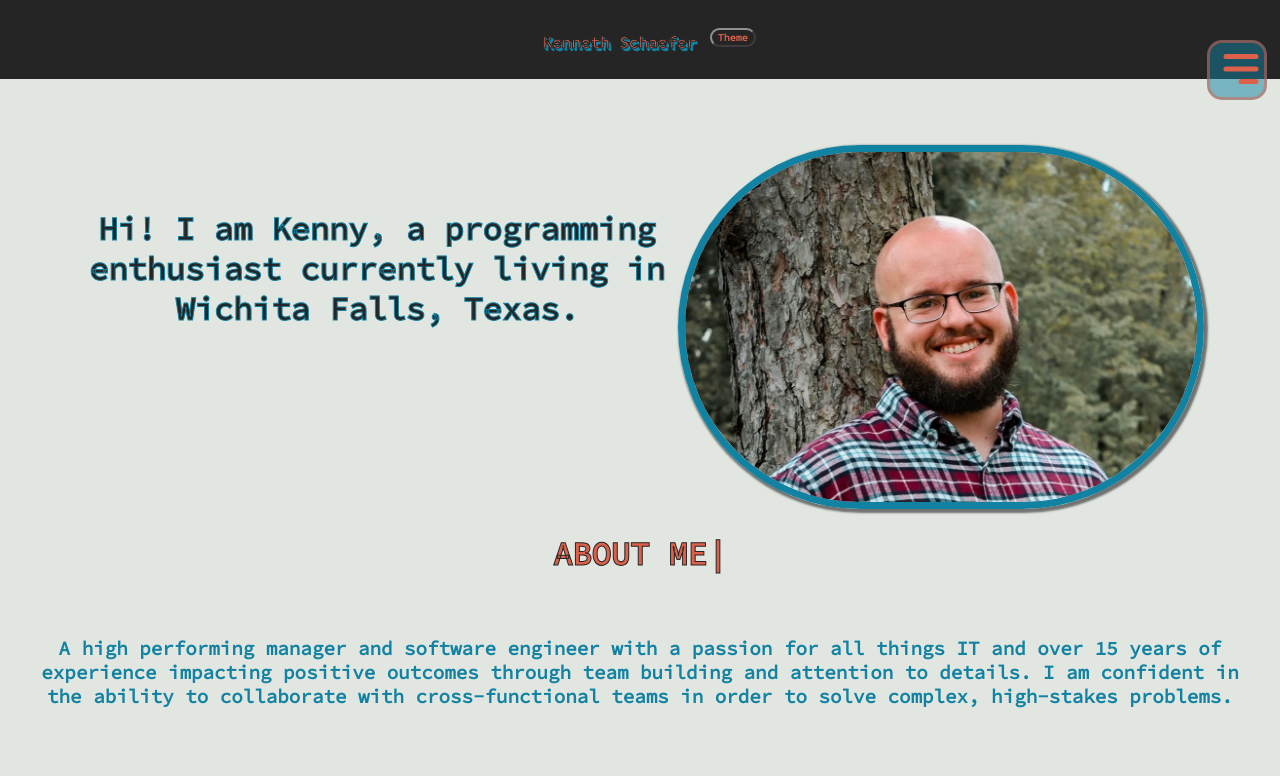
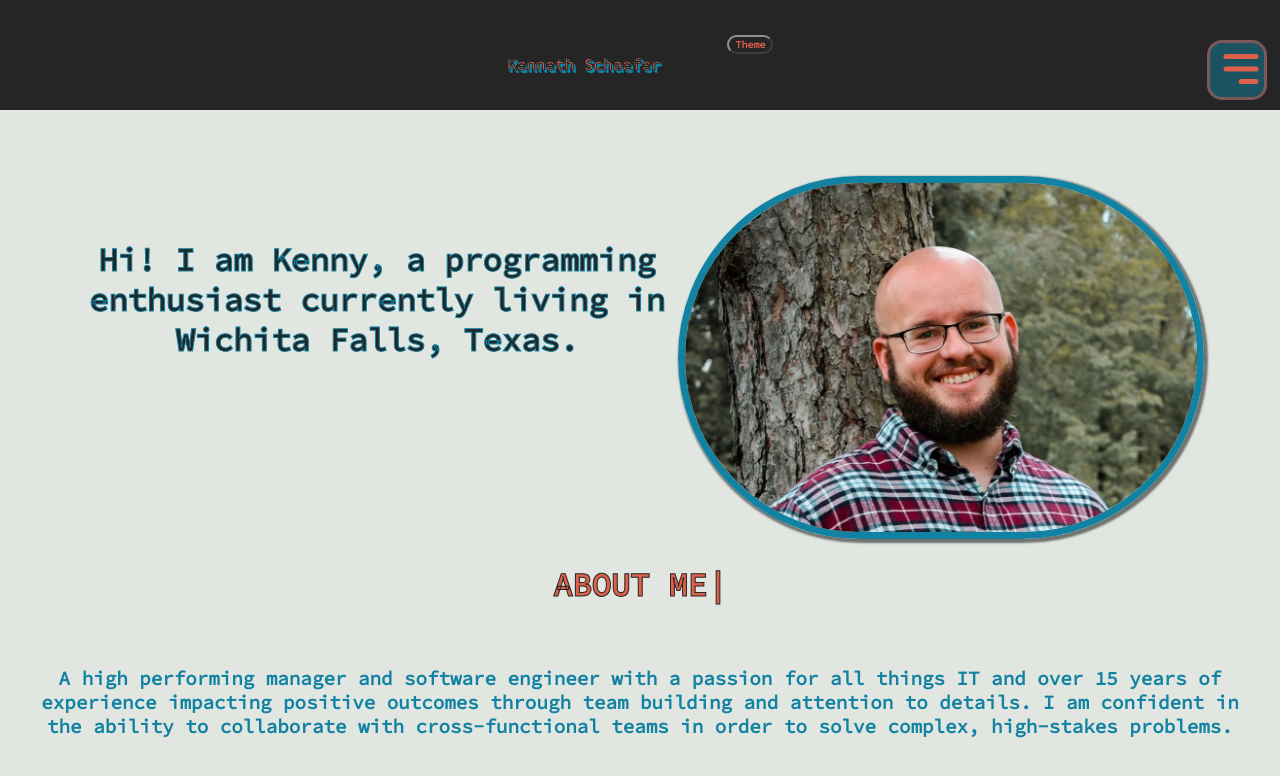
Before and after one commit to parzidog/old-portfolio, a React (Create React App) app: page / in a window 1280 px wide. Shown: the top 776 px of the page. Built offline with nearby package versions, Linux system fonts and the light colour scheme; no server answers.

Commit message:
Add collapsible Nav Menu

```diff
--- a/less/nav.less
+++ b/less/nav.less
@@ -11,10 +11,11 @@
     flex-wrap: wrap;
 
     div{
-        max-width: 150%;
+        width: 75%;
         display: flex;
         flex-wrap: nowrap;
         padding: 2%;
+        justify-content: center;
         h1 {
             display: flex;
             flex-wrap: nowrap;
@@ -25,6 +26,8 @@
             color: @secondaryFont;
             -webkit-text-stroke: 1px @backgroundDark;
             text-shadow:2.5px 2.5px 0px @mainFont,2px 2px 0px @mainFont, 1.5px 1.5px 0px @mainFont, 1px 1px 0px @mainFont, 0.5px 0.5px 0px @mainFont;
+            font-size: -webkit-xxx-large;
+            font-weight: bolder;
         }
         button {
             background-color: @backgroundDark;
--- a/public/style.css
+++ b/public/style.css
@@ -32,10 +32,11 @@ li {
   flex-wrap: wrap;
 }
 .navBar div {
-  max-width: 150%;
+  width: 75%;
   display: flex;
   flex-wrap: nowrap;
   padding: 2%;
+  justify-content: center;
 }
 .navBar div h1 {
   display: flex;
@@ -47,6 +48,8 @@ li {
   color: #dd614a;
   -webkit-text-stroke: 1px #252525;
   text-shadow: 2.5px 2.5px 0px #1282a2, 2px 2px 0px #1282a2, 1.5px 1.5px 0px #1282a2, 1px 1px 0px #1282a2, 0.5px 0.5px 0px #1282a2;
+  font-size: -webkit-xxx-large;
+  font-weight: bolder;
 }
 .navBar div button {
   background-color: #252525;
```
Also changed, not shown: 1 other file (tests, documents, lock files or other folders).
